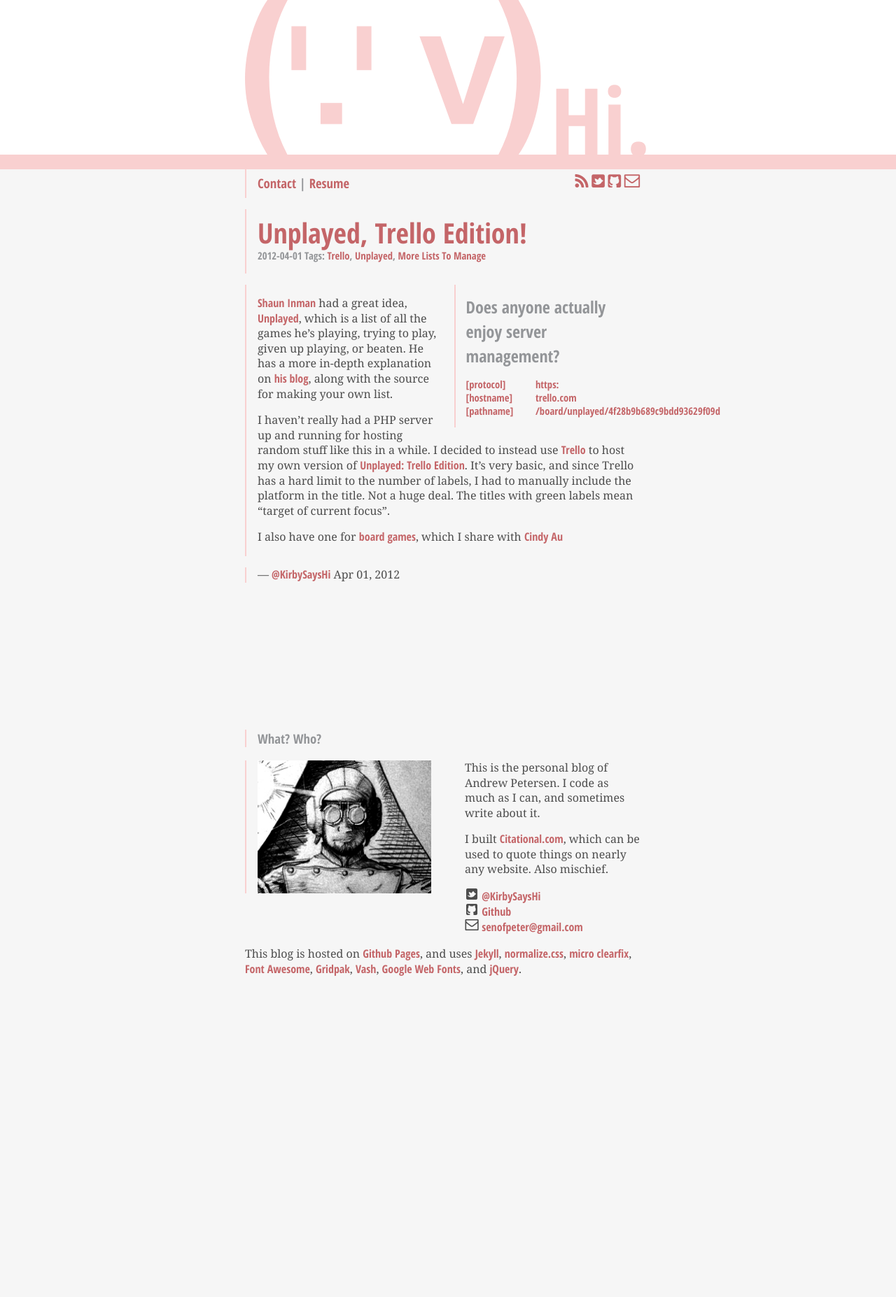
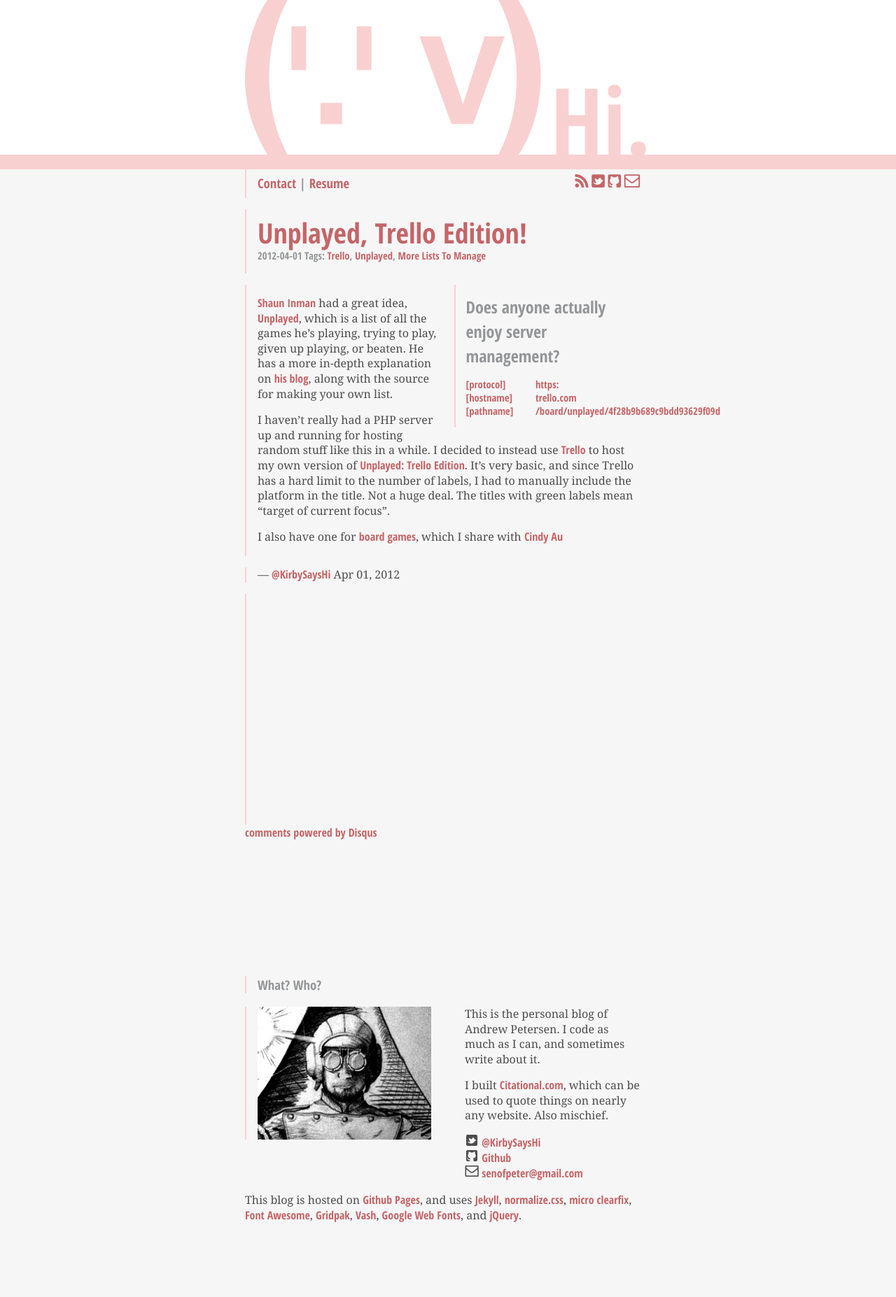
Before and after one commit to kirbysayshi/kirbysayshi.github.com, a Jekyll site: the page built from _posts/2012-04-01-unplayed-trello-edition.md, in a window 1280 px wide. Shown: the whole page at 70% size. Built offline with Jekyll 4.4.1, drawn with Linux system fonts in a browser that asks for light colours; nearby versions of some CDN libraries; comment, search, counter and statistics services are not loaded; before the commit the page ends 1502 px from its top, so only the background shows below that; some of the changed lines change nothing that is shown.

Commit message:
disqus comments, styling not complete due to their "2012" update

```diff
--- a/_layouts/post.html
+++ b/_layouts/post.html
@@ -65,4 +65,23 @@
 
 	<div class="row hn-link"></div>
 
+	<!-- begin DISQUS -->
+	<div id="disqus_thread" class="lined-block"></div>
+	<script type="text/javascript">
+		/* * * CONFIGURATION VARIABLES: EDIT BEFORE PASTING INTO YOUR WEBPAGE * * */
+		var  disqus_shortname = 'kirbysayshi' // required: replace example with your forum shortname
+			,disqus_identifier = '{{ page.url }}'
+			,disqus_developer = window.location.href.indexOf('localhost') > -1 ? 1 : 0;
+
+		/* * * DON'T EDIT BELOW THIS LINE * * */
+		(function() {
+			var dsq = document.createElement('script'); dsq.type = 'text/javascript'; dsq.async = true;
+			dsq.src = 'http://' + disqus_shortname + '.disqus.com/embed.js';
+			(document.getElementsByTagName('head')[0] || document.getElementsByTagName('body')[0]).appendChild(dsq);
+		})();
+	</script>
+	<noscript>Please enable JavaScript to view the <a href="http://disqus.com/?ref_noscript">comments powered by Disqus.</a></noscript>
+	<a href="http://disqus.com" class="dsq-brlink">comments powered by <span class="logo-disqus">Disqus</span></a>
+	<!-- end DISQUS -->
+
 </article>
--- a/css/main.css
+++ b/css/main.css
@@ -593,3 +593,6 @@
 a:hover {  }
 
 p { line-height: 135%; }
+
+/* DISQUS */
+#disqus_thread { padding-left: 2.75%; min-height: 330px; }
```
